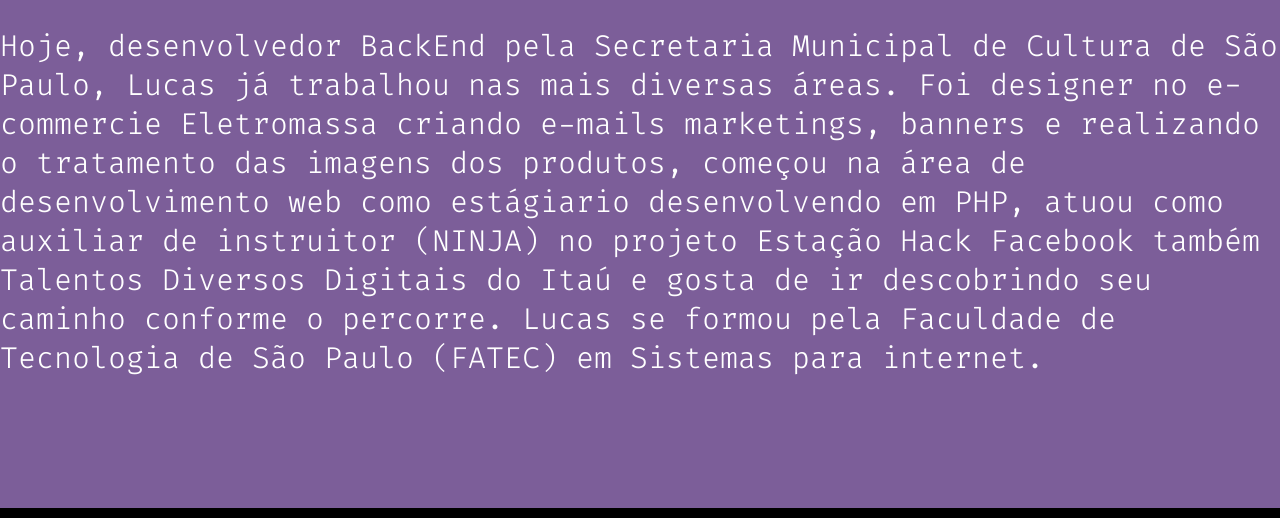
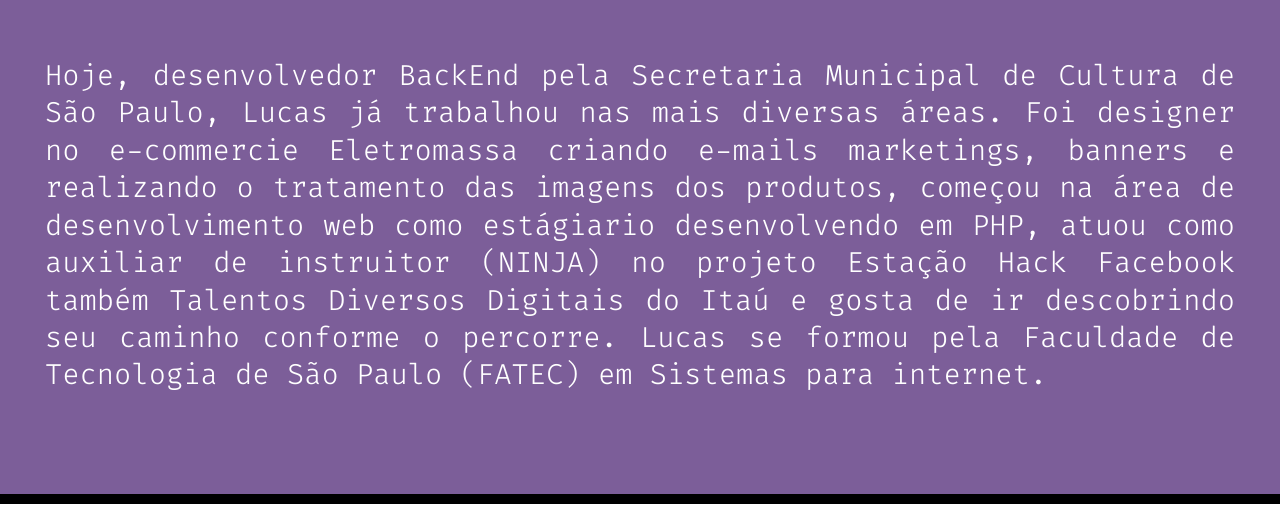
Before and after one commit to lucasdauto/portifolio, a plain HTML site: page index.html in a window 1280 px wide. Shown: the part 2474-2992 px from the top of the page. Drawn offline with Linux system fonts and the light colour scheme.

Commit message:
Change style main-description

```diff
--- a/css/components/main-description.css
+++ b/css/components/main-description.css
@@ -1,6 +1,10 @@
 .main-description {
     color: #FFF;
-    font-size: 30px;
+    font-size: 1.8rem;
     font-weight: 300;
     line-height: 1.3;
+    text-align: justify;
+    width: 1190px;
+    margin: auto;
+    margin-top: 60px;
 }
```
